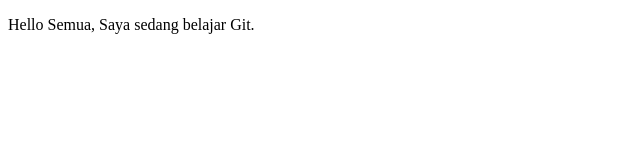
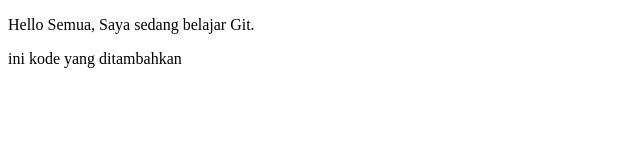
Before and after one commit to pradaaripp12/PRAK_RPL, a plain HTML site: page index.html in a window 1280 px wide. Shown: the whole page, without its empty margins (0-640 px from the left). Drawn offline with Linux system fonts and the light colour scheme.

Commit message:
menambahkan kode

```diff
--- a/index.html
+++ b/index.html
@@ -8,5 +8,6 @@
 </head>
 <body>
     <p>Hello Semua, Saya sedang belajar Git.</p>
+    <p>ini kode yang ditambahkan</p>
 </body>
 </html>
```
